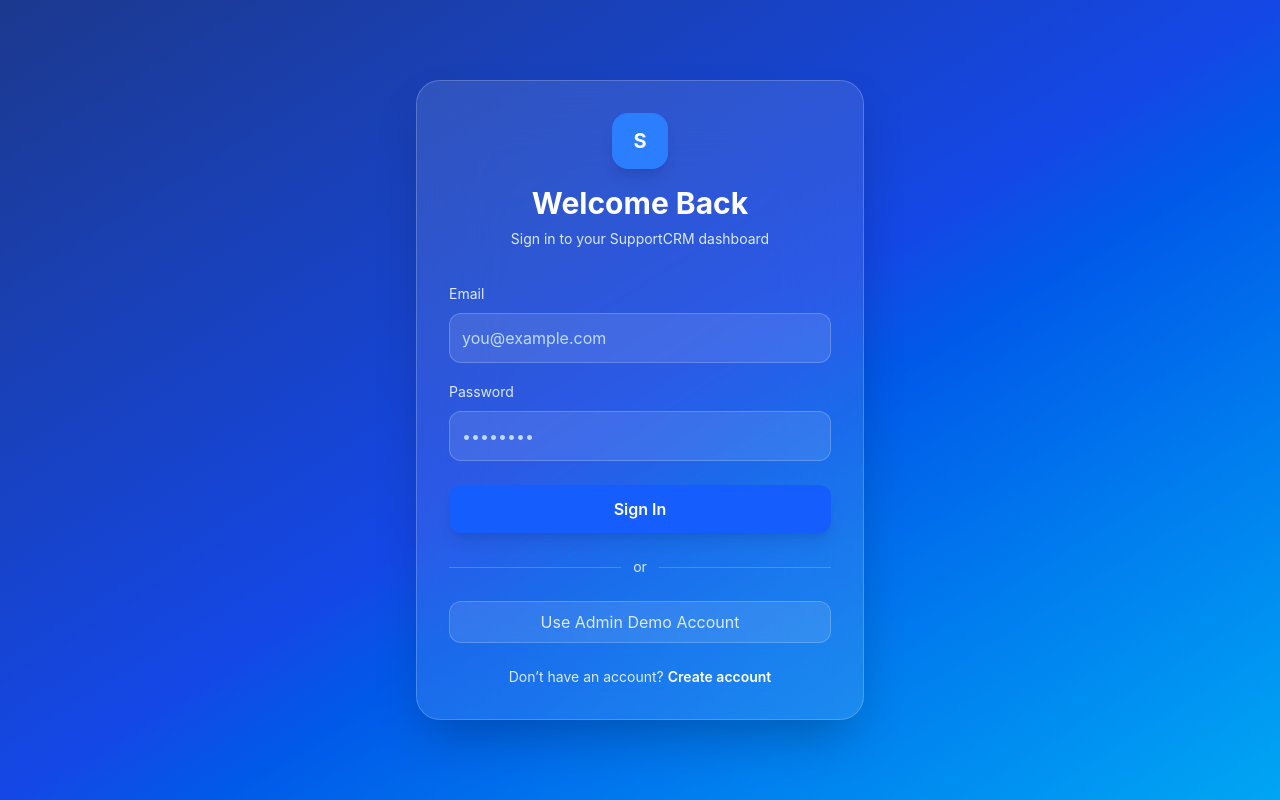
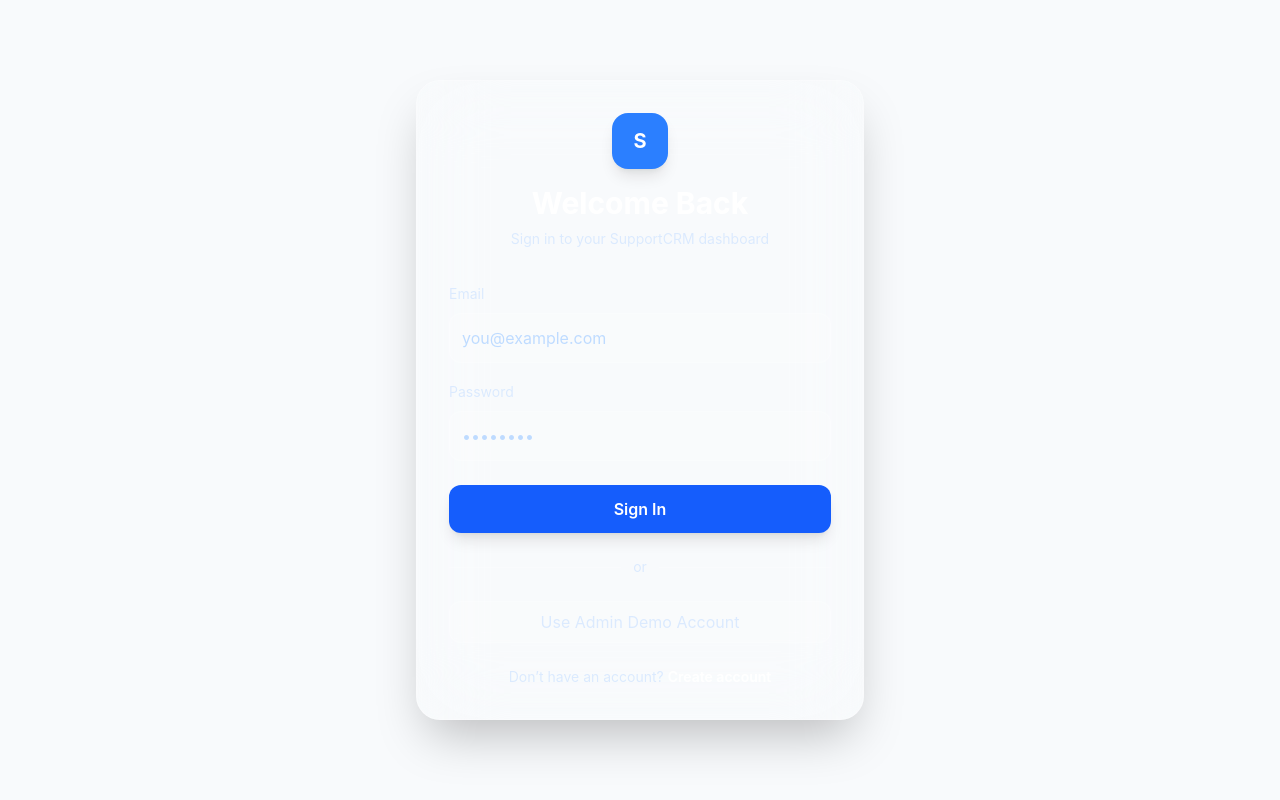
Before and after one commit to punitayare/support-CRM, a React app in the folder frontend/: page /login in a window 1280 px wide. Built offline with nearby package versions, Linux system fonts and the light colour scheme; the HTML template or start-up script is replaced by a standard one.

Commit message:
ui upgrade

```diff
--- a/frontend/src/pages/Login.jsx
+++ b/frontend/src/pages/Login.jsx
@@ -42,7 +42,7 @@
   };
 
   return (
-    <div className="min-h-screen flex items-center justify-center bg-gradient-to-br from-blue-900 via-blue-700 to-sky-500 px-4">
+    <div className="min-h-screen flex items-center justify-center bg-gradient-to-br from-white-900 via-grey-700 to-white-500 px-4">
 
       {/* BACKDROP CARD */}
       <div className="w-full max-w-md bg-white/10 backdrop-blur-2xl border border-white/20 shadow-2xl rounded-3xl p-8">
--- a/frontend/src/pages/Register.jsx
+++ b/frontend/src/pages/Register.jsx
@@ -36,7 +36,7 @@
   };
 
   return (
-    <div className="min-h-screen flex items-center justify-center bg-gradient-to-br from-blue-900 via-blue-700 to-sky-500 px-4">
+    <div className="min-h-screen flex items-center justify-center bg-gradient-to-br from-white-900 via-grey-700 to-white-500 px-4">
 
       {/* CARD */}
       <div className="w-full max-w-md bg-white/10 backdrop-blur-2xl border border-white/20 shadow-2xl rounded-3xl p-8">
```
